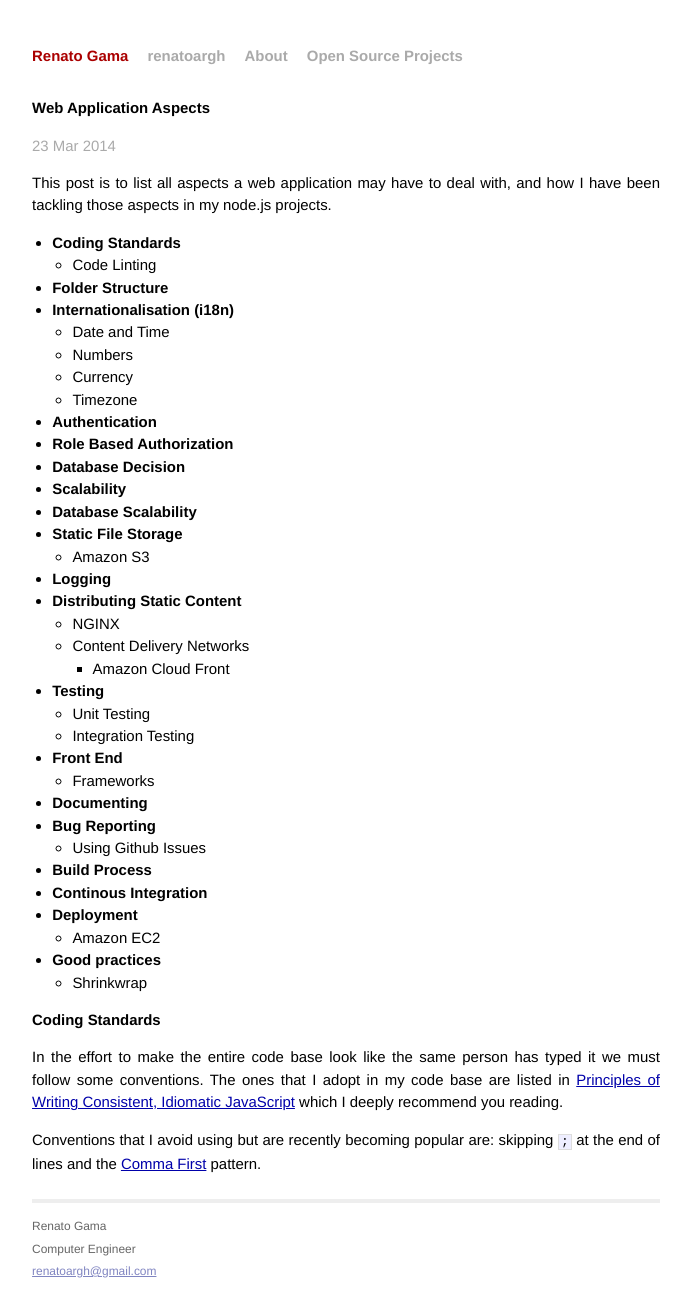
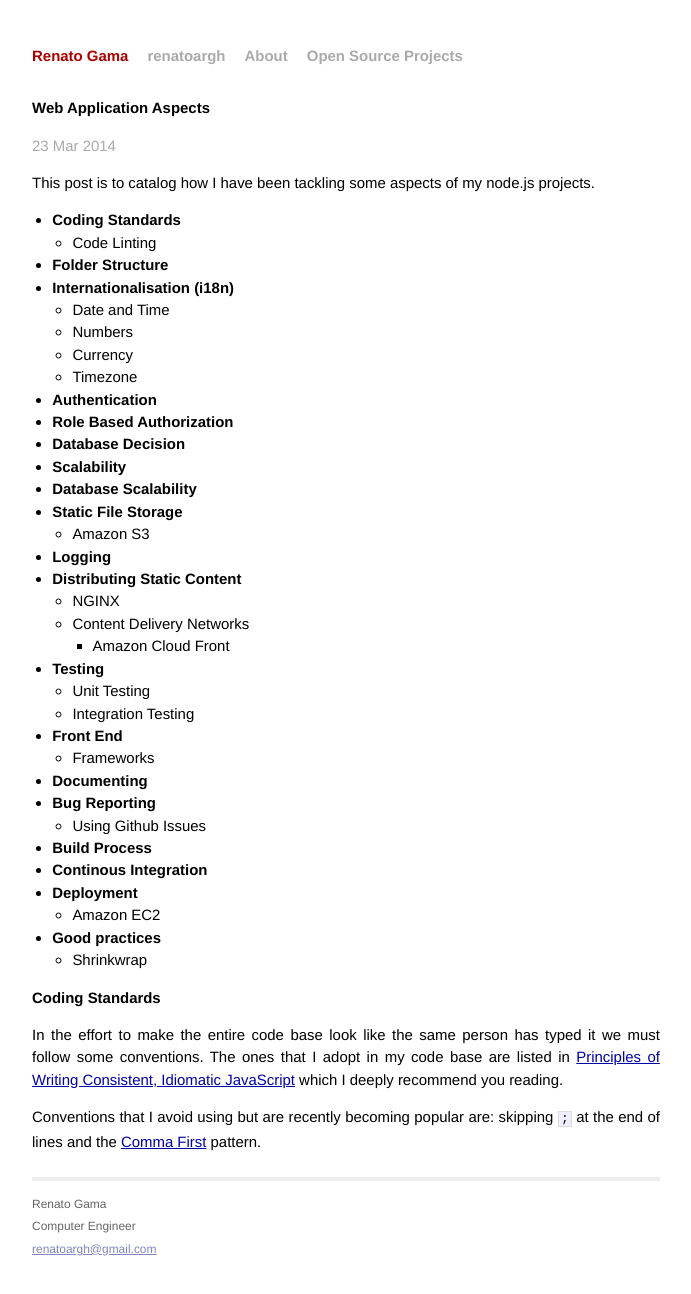
Before and after one commit to renatoargh/renatoargh.github.io, a Jekyll site: the page built from _posts/2014-03-23-web-application-aspects.md, in a window 1280 px wide. Shown: the whole page, without its empty margins (294-985 px from the left). Built offline with Jekyll 4.4.1, drawn with Linux system fonts in a browser that asks for light colours; Markdown is read by kramdown in place of the engine named in the settings; comment, search, counter and statistics services are not loaded; after the commit the page ends 1272 px from its top, so only the background shows below that.

Commit message:
Update 2014-03-23-web-application-aspects.md

```diff
--- a/_posts/2014-03-23-web-application-aspects.md
+++ b/_posts/2014-03-23-web-application-aspects.md
@@ -3,7 +3,7 @@ layout: post
 title: Web Application Aspects
 ---
 
-This post is to list all aspects a web application may have to deal with, and how I have been tackling those aspects in my node.js projects.
+This post is to catalog how I have been tackling some aspects of my node.js projects.
 
 - **Coding Standards**
   - Code Linting
```
